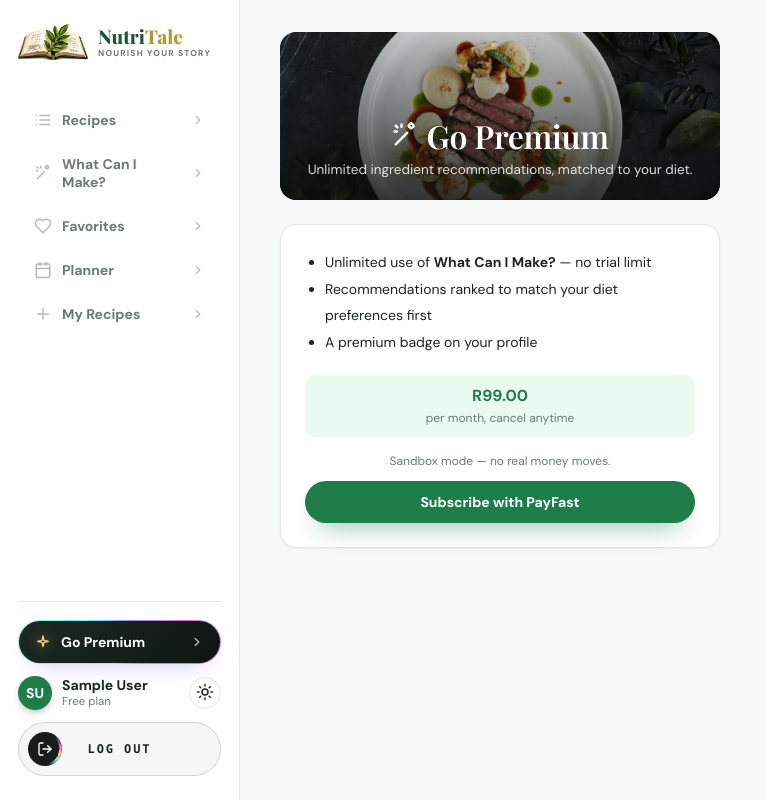
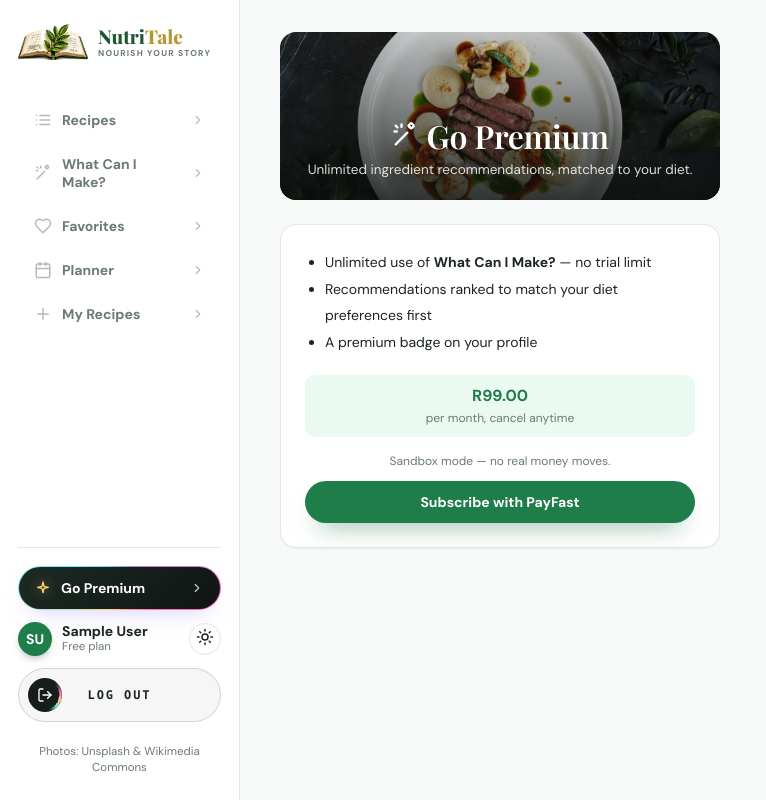
Before and after one commit to mpendulonjabulo666-byte/mpendulonjabulo666-byte.github.io, a PHP site: page /nutritale/premium.php in a window 1280 px wide. Shown: the whole page, without its empty margins (0-766 px from the left). Run offline with PHP 8.4, Linux system fonts and the light colour scheme; the visitor is signed in with stand-in values (Sample User, id 1); data that the repository does not hold is empty; some libraries are stand-ins or nearby versions.

Commit message:
Show "Photos: Unsplash & Wikimedia Commons" in the app sidebar and landing footer

```diff
--- a/nutritale/assets/css/style.css
+++ b/nutritale/assets/css/style.css
@@ -2144,3 +2144,6 @@ button.ring-pill { appearance: none; -webkit-appearance: none; }
 .recipe-photo-credit[hidden] { display: none; }
 .recipe-detail-image.has-credit { cursor: pointer; }
 .recipe-detail-image.has-credit:focus-visible { outline: 2px solid var(--green-dark); outline-offset: -2px; }
+
+/* Site-wide photo source line (sidebar footer + landing footer). */
+.photo-credits-note { margin: 10px 0 0; font-size: 11.5px; line-height: 1.4; color: var(--muted); text-align: center; }
--- a/nutritale/includes/nav.php
+++ b/nutritale/includes/nav.php
@@ -67,6 +67,7 @@ $navLink = function (string $page, string $iconName, string $label) use ($navCur
                 <span class="ring-pill-disc"><?= icon('logout', 16) ?></span>
                 <span class="ring-pill-label">Log out</span>
             </a>
+            <p class="photo-credits-note">Photos: Unsplash &amp; Wikimedia Commons</p>
         </div>
     </div>
 </header>
--- a/nutritale/landing.php
+++ b/nutritale/landing.php
@@ -266,6 +266,7 @@ $testimonials = [];
     <!-- Social follow icons go here once there are real NutriTale accounts
          to link - none exist yet, so nothing is shown rather than linking
          to a placeholder/guessed handle. -->
+    <p class="photo-credits-note">Photos: Unsplash &amp; Wikimedia Commons</p>
     <p style="margin:14px 0 0;">&copy; <?= date('Y') ?> <?= APP_NAME ?>. All rights reserved.</p>
 </footer>
 </body>
```
